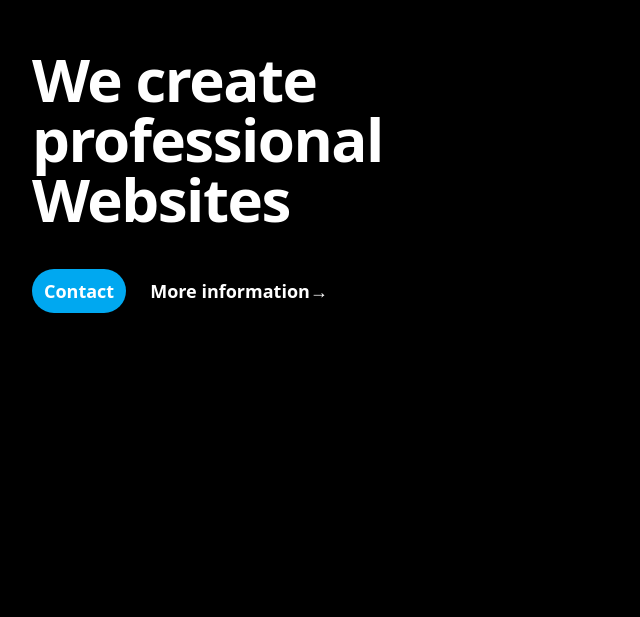
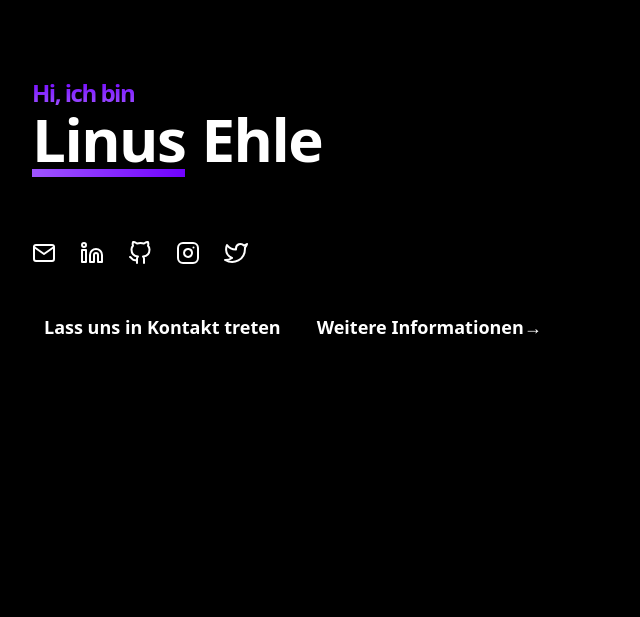
Before and after one commit to linusehle/linusehle-portfolio, a React (Vite) app: page / in a window 1280 px wide. Shown: the part 183-800 px from the top of the page, without its empty margins (0-640 px from the left). Built offline with nearby package versions, Linux system fonts and the light colour scheme.

Commit message:
feat: added social media icons and changed border-radius of btn

```diff
--- a/src/components/Header/Header.tsx
+++ b/src/components/Header/Header.tsx
@@ -8,15 +8,34 @@ function Header () {
                 <div className="px-6 pb-24 pt-10 sm:pb-32 lg:col-span-7 lg:px-0 lg:pb-56 lg:pt-48 xl:col-span-6">
                     <div className="mx-auto max-w-2xl lg:mx-0">
                         <div className="mt-24 text-4xl font-bold tracking-tight sm:mt-10 sm:text-6xl">
-                            <h1>We create</h1>
-                            <h1>professional<br />Websites</h1>
+                        <span
+        className="font-semibold text-2xl"
+        style={{
+          background: "-webkit-linear-gradient(90deg, #9f55ff, #7000ff)",
+          backgroundClip: "text",
+          WebkitTextFillColor: "transparent"
+        }}
+      >
+        Hi, ich bin
+      </span>
+      <div className="flex space-x-4">
+                    <span className="emphasize border-gradient border-gradient-green font-bold text-6xl only-top">Linus</span>
+                    <span className="font-bold text-6xl text-white">Ehle</span>
+                </div>
+                        </div>
+                        <div className='flex gap-6 mt-16'>
+                        <svg xmlns="http://www.w3.org/2000/svg" width="24" height="24" viewBox="0 0 24 24" fill="none" stroke="currentColor" stroke-width="2" stroke-linecap="round" stroke-linejoin="round"><path d="M4 4h16c1.1 0 2 .9 2 2v12c0 1.1-.9 2-2 2H4c-1.1 0-2-.9-2-2V6c0-1.1.9-2 2-2z"></path><polyline points="22,6 12,13 2,6"></polyline></svg>
+                        <svg xmlns="http://www.w3.org/2000/svg" width="24" height="24" viewBox="0 0 24 24" fill="none" stroke="currentColor" stroke-width="2" stroke-linecap="round" stroke-linejoin="round"><path d="M16 8a6 6 0 0 1 6 6v7h-4v-7a2 2 0 0 0-2-2 2 2 0 0 0-2 2v7h-4v-7a6 6 0 0 1 6-6z"></path><rect x="2" y="9" width="4" height="12"></rect><circle cx="4" cy="4" r="2"></circle></svg>
+                        <svg xmlns="http://www.w3.org/2000/svg" width="24" height="24" viewBox="0 0 24 24" fill="none" stroke="currentColor" stroke-width="2" stroke-linecap="round" stroke-linejoin="round"><path d="M9 19c-5 1.5-5-2.5-7-3m14 6v-3.87a3.37 3.37 0 0 0-.94-2.61c3.14-.35 6.44-1.54 6.44-7A5.44 5.44 0 0 0 20 4.77 5.07 5.07 0 0 0 19.91 1S18.73.65 16 2.48a13.38 13.38 0 0 0-7 0C6.27.65 5.09 1 5.09 1A5.07 5.07 0 0 0 5 4.77a5.44 5.44 0 0 0-1.5 3.78c0 5.42 3.3 6.61 6.44 7A3.37 3.37 0 0 0 9 18.13V22"></path></svg>
+                        <svg xmlns="http://www.w3.org/2000/svg" width="24" height="24" viewBox="0 0 24 24" fill="none" stroke="currentColor" stroke-width="2" stroke-linecap="round" stroke-linejoin="round"><rect x="2" y="2" width="20" height="20" rx="5" ry="5"></rect><path d="M16 11.37A4 4 0 1 1 12.63 8 4 4 0 0 1 16 11.37z"></path><line x1="17.5" y1="6.5" x2="17.51" y2="6.5"></line></svg>
+                        <svg xmlns="http://www.w3.org/2000/svg" width="24" height="24" viewBox="0 0 24 24" fill="none" stroke="currentColor" stroke-width="2" stroke-linecap="round" stroke-linejoin="round" ><path d="M23 3a10.9 10.9 0 0 1-3.14 1.53 4.48 4.48 0 0 0-7.86 3v1A10.66 10.66 0 0 1 3 4s-4 9 5 13a11.64 11.64 0 0 1-7 2c9 5 20 0 20-11.5a4.5 4.5 0 0 0-.08-.83A7.72 7.72 0 0 0 23 3z"></path></svg>
                         </div>
                         <div className="mt-10 flex items-center gap-x-6">
-                            <span className="bg-[#00a8f0] rounded-full p-2 text-lg px-3 text-white font-semibold">
-                                Contact
+                            <span className="btn-header rounded-xl p-2 text-lg px-3 text-white font-semibold">
+                                Lass uns in Kontakt treten
                             </span>
-                            <span className="text-lg font-semibold leading-6 hover:text-[#00a8f0] transition cursor-pointer" v-on:click="about_scroll">
-                                More information
+                            <span className="text-lg font-semibold leading-6 space-x-2 hover:text-[#7000ff] transition cursor-pointer" v-on:click="about_scroll">
+                                Weitere Informationen
                                 <span aria-hidden="true">→</span>
                             </span>
                         </div>
```
